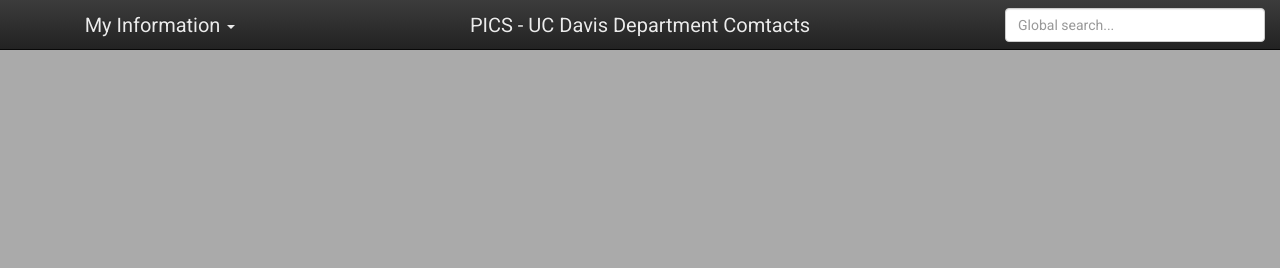
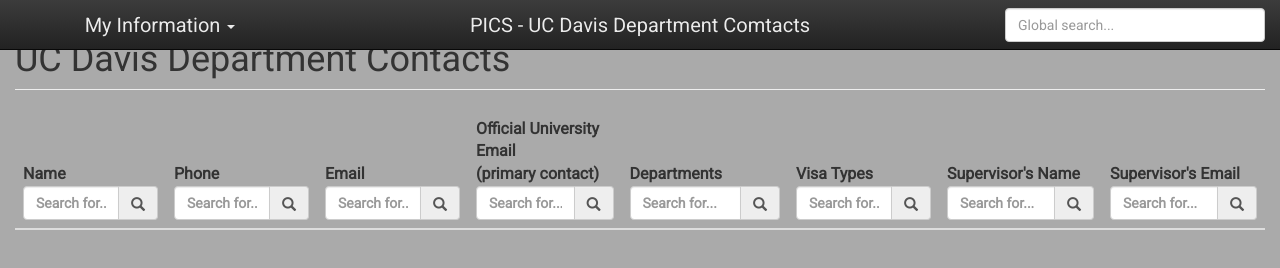
Before and after one commit to TrentaIcedCoffee/PIS, a website: page public/debug.html in a window 1280 px wide. Drawn offline with nearby package versions, Linux system fonts and the light colour scheme.

Commit message:
FIXED hover color ul-responsive

```diff
--- a/public/debug.html
+++ b/public/debug.html
@@ -69,10 +69,8 @@
             body {
 								background: rgba(170, 170, 170, 1);
             }
-
             .ul-wide {
-								width: 60%;
-								margin-left: 20%;
+								width: 100%;
             }
             .ul-wide li.dropdown-header {
 								padding-left: 4%;
@@ -80,6 +78,9 @@
             .ul-wide li {
 								padding-left: 6%;
             }
+						.ul-responsive li:hover {
+								background-color: rgba(200, 200, 200, 1);
+						}
         </style>
     </head>
     <body ng-app="app">
@@ -165,7 +166,7 @@
                                 <h2 class="express express-medium"><span><button class="btn btn-primary" data-toggle="modal" data-target="#model-update_depts_and_visas"><i class="glyphicon glyphicon-edit"></i></button></span>&nbsp;&nbsp;&nbsp;&nbsp;Departments and Visas</h2>
                                 <div class="input-group clearfix">
                                     <button class="btn btn-info btn-full dropdown-toggle" type="button" data-toggle="dropdown" aria-haspopup="true" aria-expanded="false">Departments<span class="caret"></span></button>
-                                    <ul class="dropdown-menu ul-wide">
+                                    <ul class="dropdown-menu ul-wide ul-responsive">
                                         <li class="dropdown-header express-inverse express-small">Departments</li>
                                         <li class="interact">Music</li>
                                         <li class="interact">East Asian Studies</li>
@@ -173,7 +174,7 @@
                                 </div>
                                 <div class="input-group clearfix">
                                     <button class="btn btn-info btn-full dropdown-toggle" type="button" data-toggle="dropdown" aria-haspopup="true" aria-expanded="false">Visas<span class="caret"></span></button>
-                                    <ul class="dropdown-menu ul-wide">
+                                    <ul class="dropdown-menu ul-wide ul-responsive">
                                         <li class="dropdown-header express-inverse express-small">Visas</li>
                                         <li class="interact">J-1</li>
                                         <li class="interact">PR</li>
@@ -254,9 +255,69 @@
                         </form>
                     </div>
                 </div>
-            </div>
+						</div>
         </nav>
         <div id="body" class="container-fluid">
+					<h1 class="page-header">UC Davis Department Contacts</h1>
+          <div class="table-responsive">
+            <table class="table table-hover">
+                <thead>
+                    <tr>
+                        <th>Name
+                            <div class="input-group">
+                                <input class="form-control" type="text" oninput="query(this, 'name')" placeholder="Search for..." />
+                                <span class="input-group-addon"><i class="glyphicon glyphicon-search"></i></span>
+                            </div>
+                        </th>
+                        <th>Phone
+                            <div class="input-group">
+                                <input class="form-control" type="text" oninput="query(this, 'phone')" placeholder="Search for..." />
+                                <span class="input-group-addon"><i class="glyphicon glyphicon-search"></i></span>
+                            </div>
+                        </th>
+                        <th>Email
+                            <div class="input-group">
+                                <input class="form-control" type="text" oninput="query(this, 'email')" placeholder="Search for..." />
+                                <span class="input-group-addon"><i class="glyphicon glyphicon-search"></i></span>
+                            </div>
+                        </th>
+                        <th>Official University Email<br />(primary contact)
+                            <div class="input-group">
+                                <input class="form-control" type="text" oninput="query(this, 'working_email')" placeholder="Search for..." />
+                                <span class="input-group-addon"><i class="glyphicon glyphicon-search"></i></span>
+                            </div>
+                        </th>
+                        <th>Departments
+                            <div class="input-group">
+                                <input class="form-control" type="text" oninput="query(this, 'dept_names')" placeholder="Search for..." />
+                                <span class="input-group-addon"><i class="glyphicon glyphicon-search"></i></span>
+                            </div>
+                        </th>
+                        <th>Visa Types
+                            <div class="input-group">
+                                <input class="form-control" type="text" oninput="query(this, 'visa_types')" placeholder="Search for..." />
+                                <span class="input-group-addon"><i class="glyphicon glyphicon-search"></i></span>
+                            </div>
+                        </th>
+                        <th>Supervisor's Name
+                            <div class="input-group">
+                                <input class="form-control" type="text" oninput="query(this, 'supervisor_name')" placeholder="Search for..." />
+                                <span class="input-group-addon"><i class="glyphicon glyphicon-search"></i></span>
+                            </div>
+                        </th>
+                        <th>Supervisor's Email
+                            <div class="input-group">
+                                <input class="form-control" type="text" oninput="query(this, 'supervisor_email')" placeholder="Search for..." />
+                                <span class="input-group-addon"><i class="glyphicon glyphicon-search"></i></span>
+                            </div>
+                        </th>
+                    </tr>
+                </thead>
+              <tbody id="public-info">
+
+              </tbody>
+            </table>
+          </div>
         </div>
 		<div class="modal fade" id="model-change_password" role="dialog">
 			<div class="modal-dialog modal-lg">
@@ -366,7 +427,14 @@
 						<div class="error" id="error-empty_visa_types">Must choose at least 1 visa type.</div>
 						<button class="btn btn-warning btn-full interact" onclick="updateDeptNamesAndVisaTypes()" type="button">Update</button>
 					</div>
-					<style>
+
+					<div class="modal-footer">
+						<button type="button" class="btn btn-default" data-dismiss="modal">Close</button>
+					</div>
+				</div>
+			</div>
+		</div>
+	<style>
 						.select-full {
 							width: 100%;
 						}
@@ -381,11 +449,5 @@
 							// TODO: impl POST
 						})
 					</script>
-					<div class="modal-footer">
-						<button type="button" class="btn btn-default" data-dismiss="modal">Close</button>
-					</div>
-				</div>
-			</div>
-		</div>
     </body>
 </html>
```
